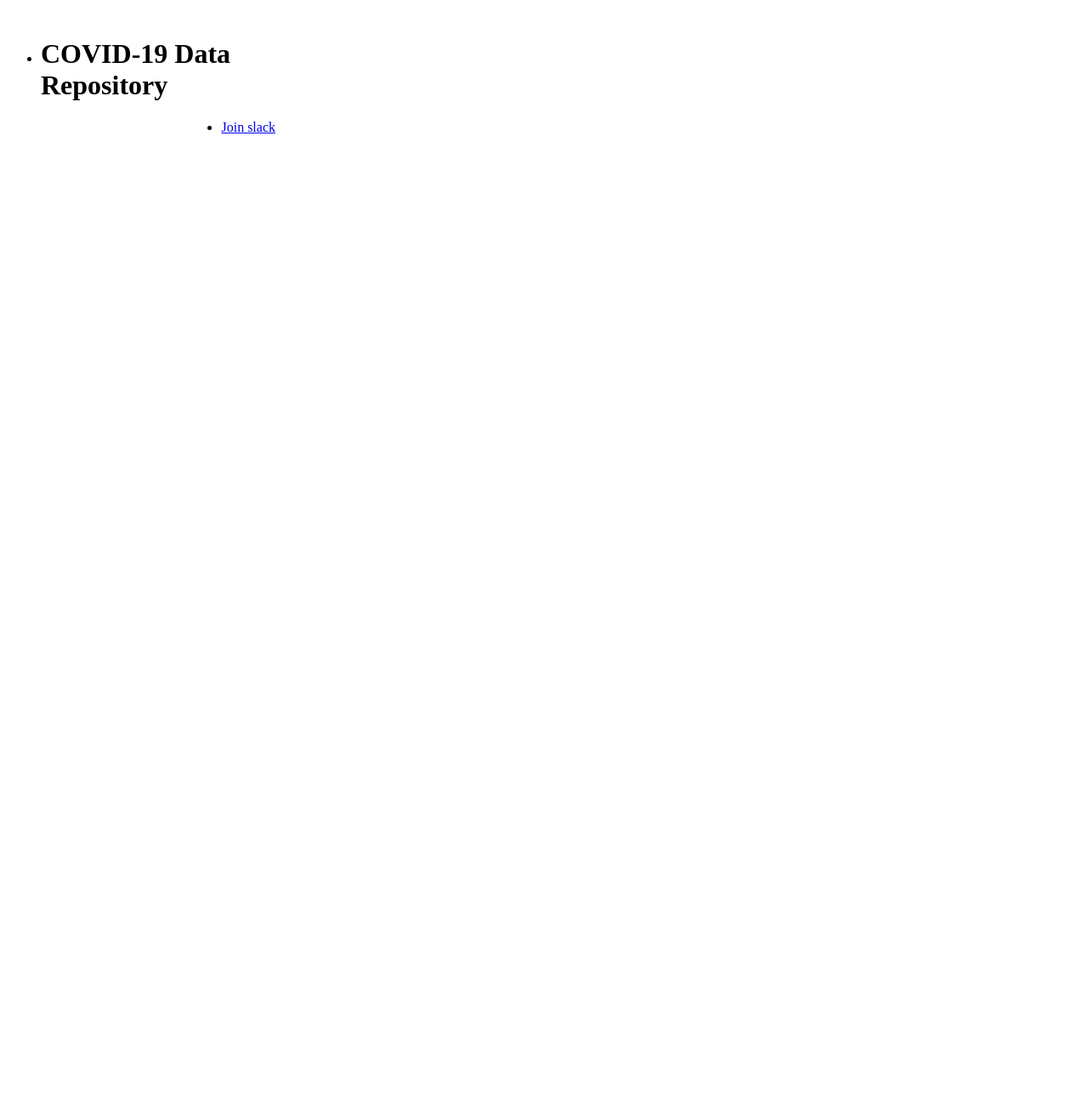
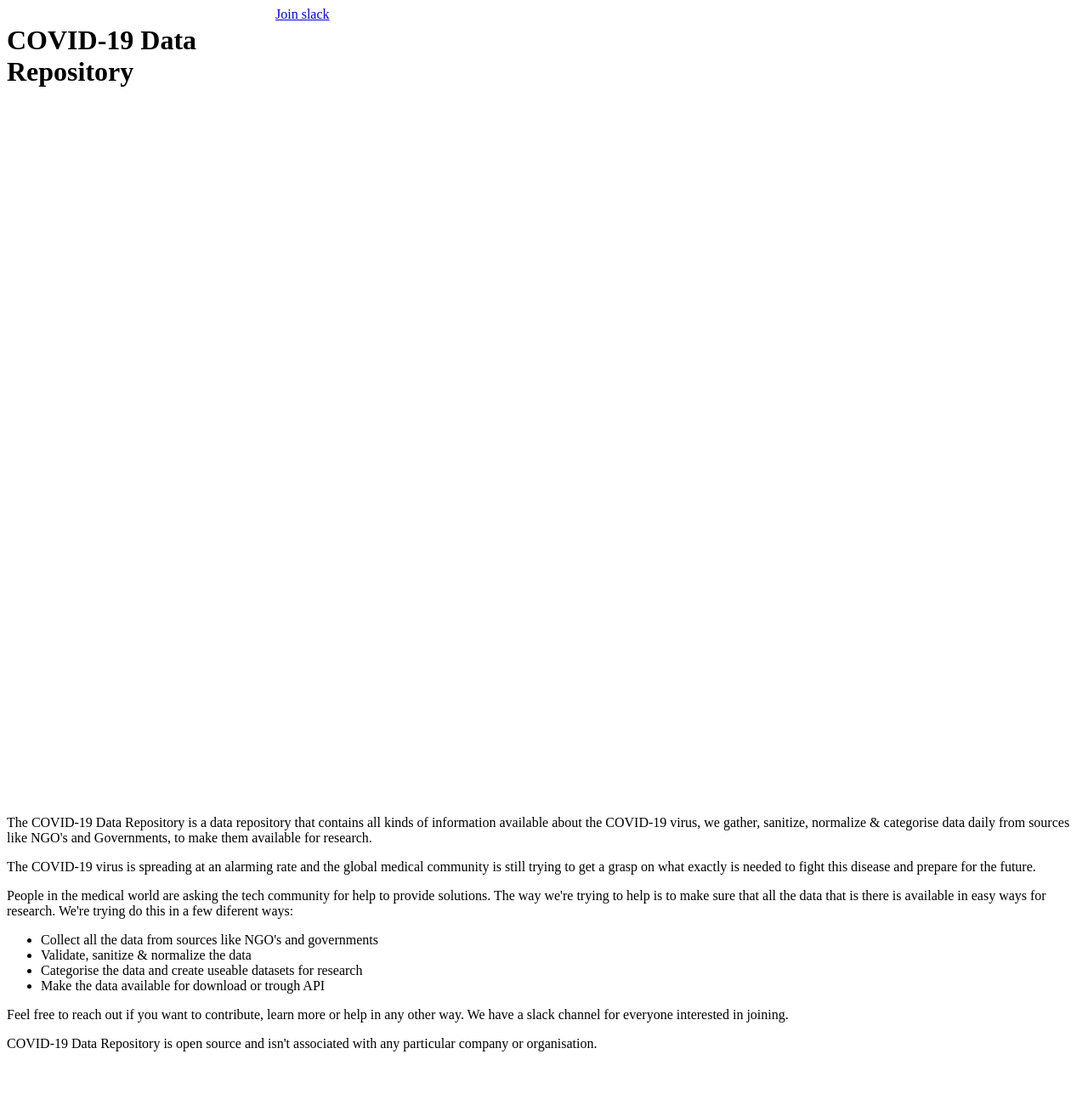
Before and after one commit to COVID-19-Data/website, a plain HTML site: page index.html in a window 1280 px wide. Shown: the top 1300 px of the page at 85% size. After the commit the page ends 1253 px from the top, so only its background shows below. Drawn offline with Linux system fonts and the light colour scheme; files that its build step writes are made by us from their sources.

Commit message:
title and slack

```diff
--- a/index.html
+++ b/index.html
@@ -13,17 +13,14 @@
 
   <body>
     <div class="parent">
-      <ul>
-        <li><h1>COVID-19 Data Repository</h1></li>
-        <li style="float:right">
+      <h1>COVID-19 Data Repository</h1>
+
       <a
         class="active"
         target="_blank"
         href="https://join.slack.com/t/covid19data/shared_invite/zt-cn3usek1-QJGmq5MJRi20ZmLQPaO2pg"
         >Join slack</a
       >
-        </li>
-      </ul>
     </div>
     <div>
       <p>
@@ -52,8 +49,7 @@
       <p>
         Feel free to reach out if you want to contribute, learn more or help in
         any other way. We have a slack channel for everyone interested in
-        joining:
-        https://join.slack.com/t/covid19data/shared_invite/zt-cn3usek1-QJGmq5MJRi20ZmLQPaO2pg.
+        joining.
       </p>
       <p>
         COVID-19 Data Repository is open source and isn't associated with any
```
Lines whose indentation alone changed are shown as unchanged.
